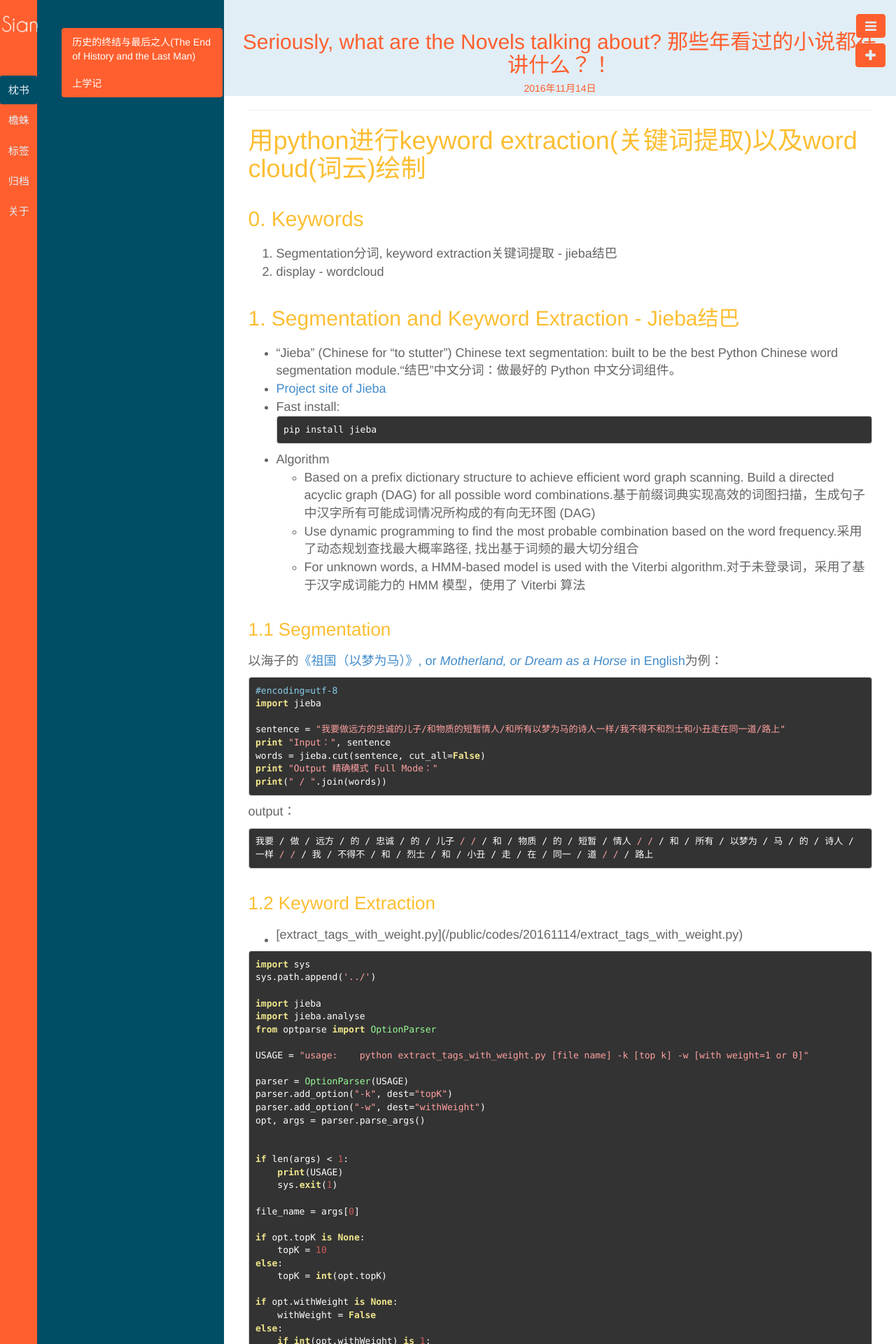
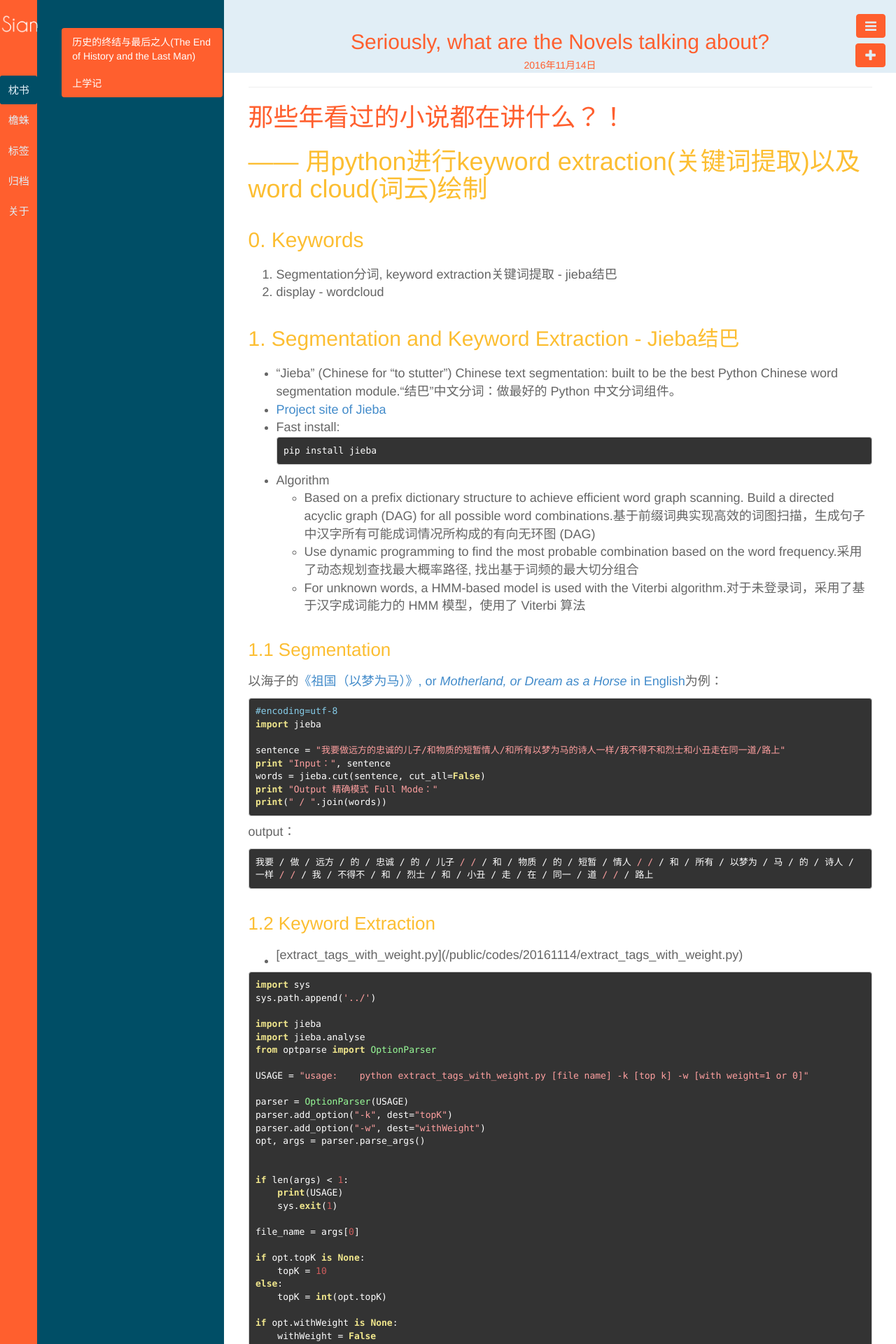
Before and after one commit to mathesse/mathesse.github.io, a Jekyll site: the page built from _posts/檐蛛/2016-11-14-analyze-novels-by-plotting-word-cloud.md, in a window 1280 px wide. Shown: the top 1920 px of the page at 70% size. Built offline with Jekyll 4.4.1, drawn with Linux system fonts in a browser that asks for light colours; some of the changed text lies outside the part shown.

```diff
--- a/_posts/檐蛛/2016-11-14-analyze-novels-by-plotting-word-cloud.md
+++ b/_posts/檐蛛/2016-11-14-analyze-novels-by-plotting-word-cloud.md
@@ -1,13 +1,14 @@
 ---
 layout: post
-title: Seriously, what are the Novels talking about? 那些年看过的小说都在讲什么？！
+title: Seriously, what are the Novels talking about?
 category: 檐蛛
 tags: python, segmentation, keyword extraction, word cloud
 keywords: python
 description:
 
 ---
-# <font color="#fcbe32">用python进行keyword extraction(关键词提取)以及word cloud(词云)绘制</font>
+# <font color="#ff5f2e">那些年看过的小说都在讲什么？！</font>
+# <font color="#fcbe32"> —— 用python进行keyword extraction(关键词提取)以及word cloud(词云)绘制</font>
 
 ## <font color="#fcbe32">0. Keywords</font>
 1. Segmentation分词, keyword extraction关键词提取 - jieba结巴
```
